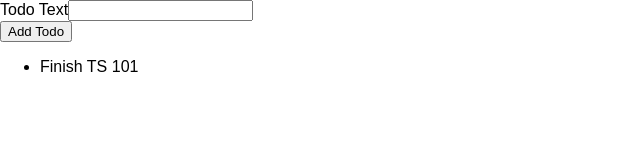
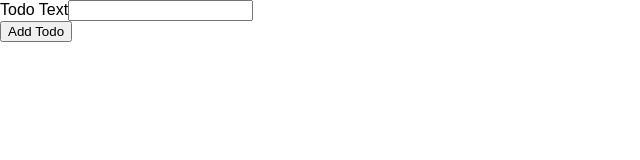
Before and after one commit to SudirKrishnaaRS/cra-react-ts, a React (Create React App) app: page / in a window 1280 px wide. Shown: the top 160 px of the page, without its empty margins (0-640 px from the left). Built offline with nearby package versions, Linux system fonts and the light colour scheme.

Commit message:
Lec 184 - Managing state types

```diff
--- a/src/App.tsx
+++ b/src/App.tsx
@@ -1,17 +1,19 @@
-import React from "react";
+import React, { useState } from "react";
 import TodoList from "./components/TodoList";
 import NewTodo from "./components/NewTodo";
+import { Todo } from "./todo.type";
 
 const App: React.FC = () => {
-  const todos = [
-    {
-      id: "t1",
-      text: "Finish TS 101",
-    },
-  ];
+  const [todos, setTodos] = useState<Todo[]>([]);
 
   const todoAddHandler = (text: string) => {
-    console.log(text);
+    setTodos((prevTodos) => [
+      ...prevTodos,
+      {
+        id: Math.random().toString(),
+        text: text,
+      },
+    ]);
   };
 
   return (
--- a/src/components/TodoList.tsx
+++ b/src/components/TodoList.tsx
@@ -1,7 +1,8 @@
 import React from "react";
+import { Todo } from "../todo.type";
 
 interface TodoListProps {
-  items: { id: string; text: string }[];
+  items: Todo[];
 }
 
 const TodoList: React.FC<TodoListProps> = (props) => {
--- /dev/null
+++ b/src/todo.type.ts
@@ -0,0 +1,4 @@
+export interface Todo {
+  id: string;
+  text: string;
+}
```
